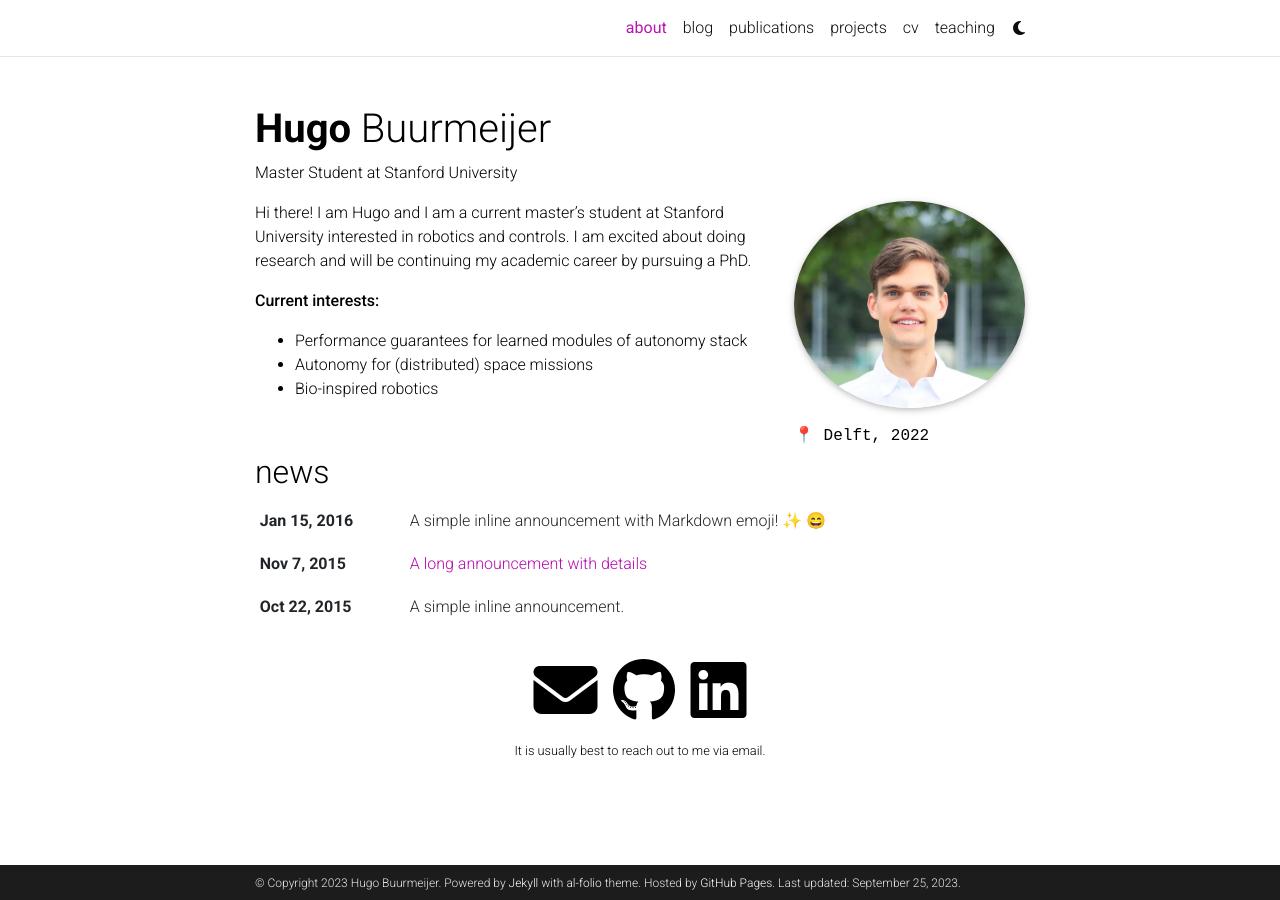
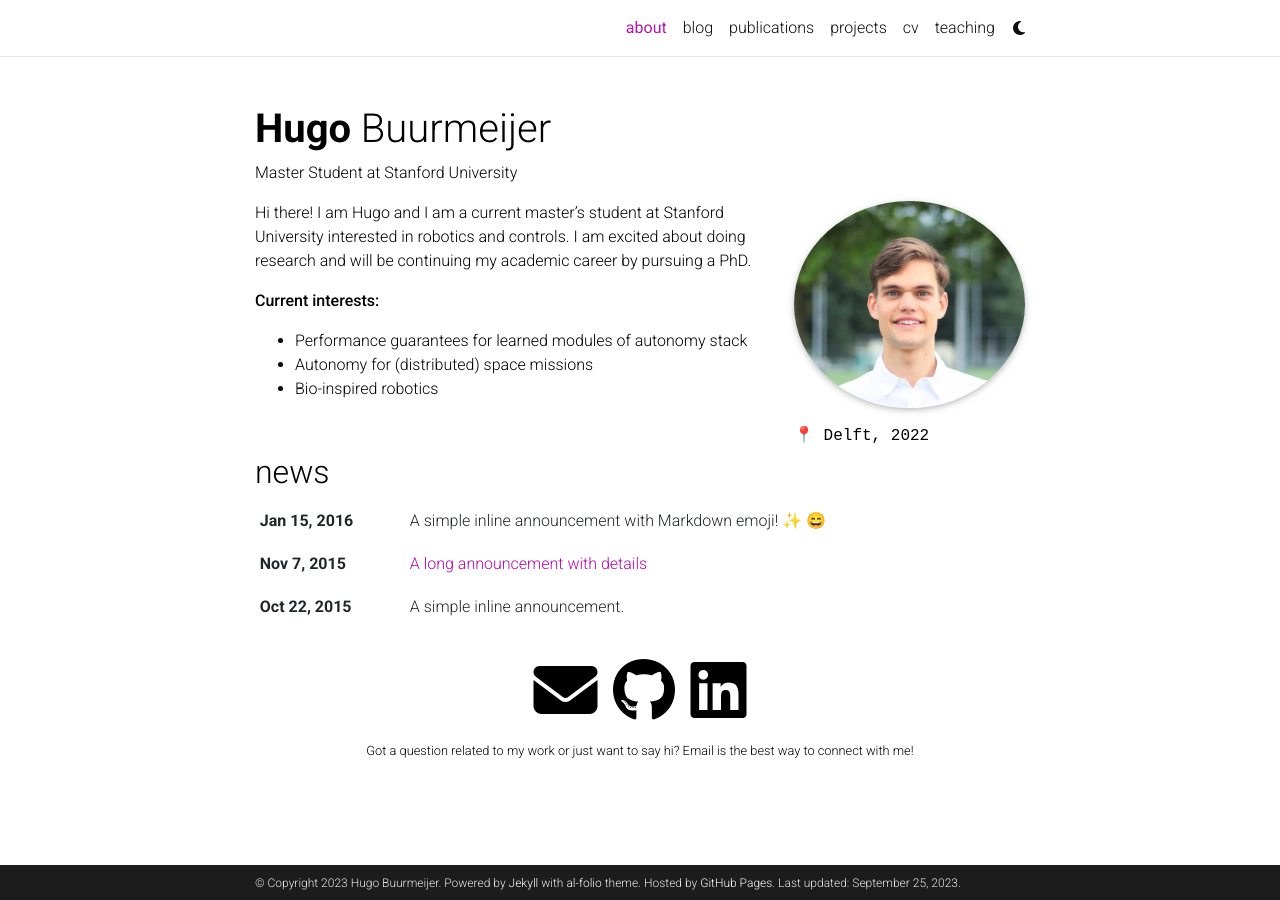
Before and after one commit to hbuurmei/hbuurmei.github.io, a Jekyll site: the page built from _pages/about.md, in a window 1280 px wide. Built offline with Jekyll 4.4.1, drawn with Linux system fonts in a browser that asks for light colours; full-size pictures stand in for the smaller copies a plugin makes; emoji names are drawn with the system emoji font; comment, search, counter and statistics services are not loaded; a style sheet for code colours, icons or effects is not loaded.

Commit message:
Add analytics extension

```diff
--- a/_config.yml
+++ b/_config.yml
@@ -107,7 +107,7 @@
 wechat_qr: # filename of your wechat qr-code saved as an image (e.g., wechat-qr.png if saved to assets/img/wechat-qr.png)
 
 contact_note: >
-  It is usually best to reach out to me via email.
+  Got a question related to my work or just want to say hi? Email is the best way to connect with me!
 
 # -----------------------------------------------------------------------------
 # Analytics and search engine verification
@@ -356,9 +356,9 @@
 # Optional Features
 # -----------------------------------------------------------------------------
 
-enable_google_analytics:    false  # enables google analytics
+enable_google_analytics:    true  # enables google analytics
 enable_cronitor_analytics: false  # enables cronitor RUM analytics
-enable_google_verification: false  # enables google site verification
+enable_google_verification: true  # enables google site verification
 enable_bing_verification:   false  # enables bing site verification
 enable_masonry:             true   # enables automatic project cards arrangement
 enable_math:                true   # enables math typesetting (uses MathJax)
```
